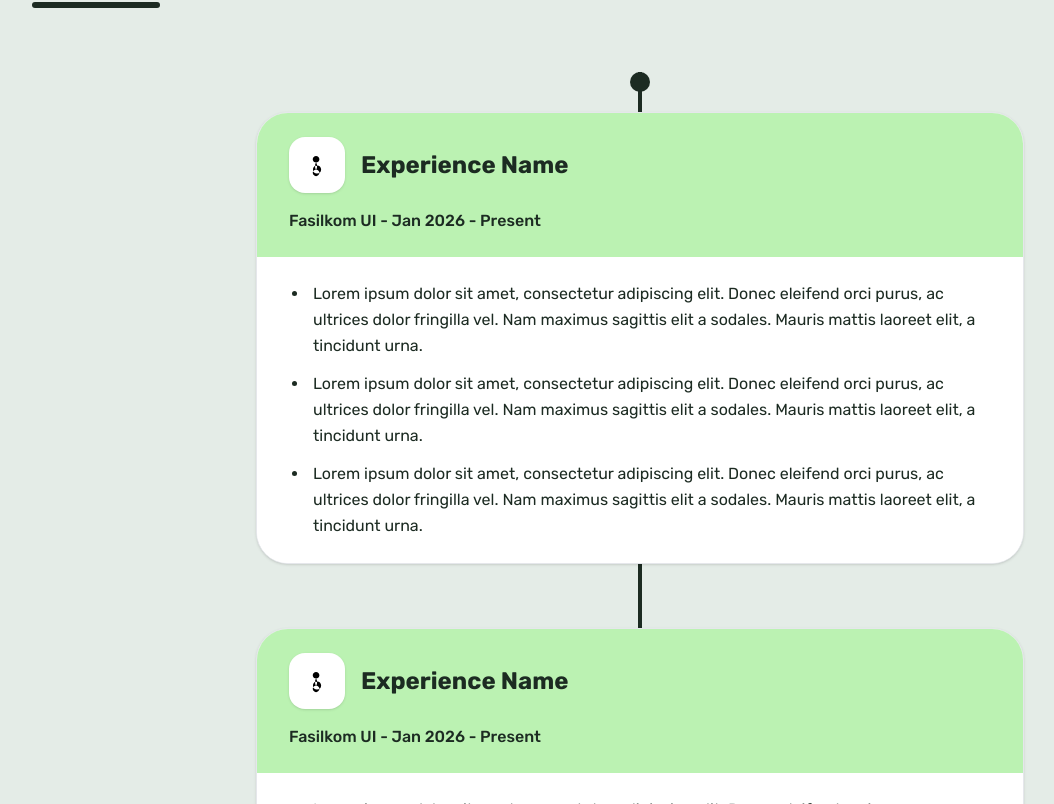
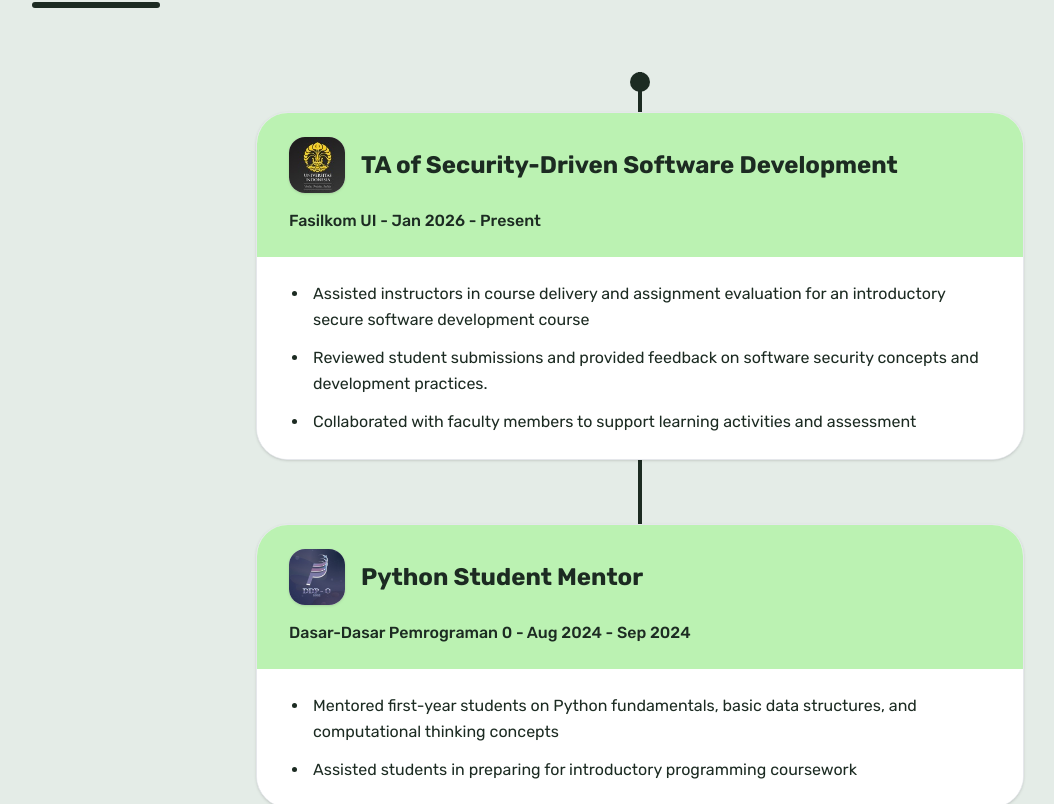
Before and after one commit to arshqiii/web-portfolio, a React (Vite) app: page / in a window 1280 px wide. Shown: the part 3160-3964 px from the top of the page, without its empty margins (0-1054 px from the left). Built offline with nearby package versions, Linux system fonts and the light colour scheme; a web font is replaced by a local one.

Commit message:
feat: filled experience section with data

```diff
--- a/src/sections/ExperienceSection.tsx
+++ b/src/sections/ExperienceSection.tsx
@@ -1,14 +1,28 @@
 import { ExperienceCard } from '../components/ExperienceCard';
+import facultyOfComputerScienceUniversityOfIndonesiaLogo from '../assets/faculty_of_computer_science_universitas_indonesia_logo.jpg';
+import ddp0Logo from '../assets/ddp0.jpg';
 
-const Experiences = new Array(2).fill({
-  title: "Experience Name",
-  subtitle: "Fasilkom UI - Jan 2026 - Present",
-  points: [
-    "Lorem ipsum dolor sit amet, consectetur adipiscing elit. Donec eleifend orci purus, ac ultrices dolor fringilla vel. Nam maximus sagittis elit a sodales. Mauris mattis laoreet elit, a tincidunt urna.",
-    "Lorem ipsum dolor sit amet, consectetur adipiscing elit. Donec eleifend orci purus, ac ultrices dolor fringilla vel. Nam maximus sagittis elit a sodales. Mauris mattis laoreet elit, a tincidunt urna.",
-    "Lorem ipsum dolor sit amet, consectetur adipiscing elit. Donec eleifend orci purus, ac ultrices dolor fringilla vel. Nam maximus sagittis elit a sodales. Mauris mattis laoreet elit, a tincidunt urna."
-  ]
-});
+const Experiences = [
+  {
+    logo: facultyOfComputerScienceUniversityOfIndonesiaLogo,
+    title: "TA of Security-Driven Software Development",
+    subtitle: "Fasilkom UI - Jan 2026 - Present",
+    points: [
+      "Assisted instructors in course delivery and assignment evaluation for an introductory secure software development course",
+      "Reviewed student submissions and provided feedback on software security concepts and development practices.",
+      "Collaborated with faculty members to support learning activities and assessment"
+    ]
+  },
+  {
+    logo: ddp0Logo,
+    title: "Python Student Mentor",
+    subtitle: "Dasar-Dasar Pemrograman 0 - Aug 2024 - Sep 2024",
+    points: [
+      "Mentored first-year students on Python fundamentals, basic data structures, and computational thinking concepts",
+      "Assisted students in preparing for introductory programming coursework"
+    ]
+  },
+];
 
 export function ExperienceSection() {
   return (
@@ -30,18 +44,13 @@ export function ExperienceSection() {
 
           {/* Cards Wrapper */}
           <div className="flex flex-col gap-16 relative z-10 w-full max-w-3xl mx-auto">
-            {Experiences.map((exp, index) => (
+            {Experiences.map((exp) => (
               <ExperienceCard
-                key={`exp-${index}`}
+                key={exp.title}
                 title={exp.title}
                 subtitle={exp.subtitle}
                 points={exp.points}
-                logo={
-                  // Temporary placeholder matching Apple logo color scheme
-                  <svg xmlns="http://www.w3.org/2000/svg" width="24" height="24" viewBox="0 0 24 24" fill="black">
-                    <path d="M12 20.592c-2.33 0-4.08-1.583-4.08-3.996 0-2.391 1.776-4.025 4.135-4.025 2.378 0 4.08 1.634 4.08 4.025 0 2.413-1.75 3.996-4.135 3.996zm-1.87-11.238c-1.393-.418-2.39-1.637-2.39-3.13 0-1.815 1.488-3.292 3.324-3.292 1.837 0 3.325 1.477 3.325 3.292 0 1.493-.997 2.712-2.39 3.13-1.042.313-1.869 1.34-1.869 2.569v2.247c0 1.229.827 2.256 1.869 2.569 1.393.418 2.39 1.637 2.39 3.13 0 1.815-1.488 3.292-3.325 3.292-1.836 0-3.324-1.477-3.324-3.292 0-1.493.997-2.712 2.39-3.13 1.042-.313 1.869-1.34 1.869-2.569v-2.247c0-1.229-.827-2.256-1.869-2.569z" clip-rule="evenodd" fill-rule="evenodd" />
-                  </svg>
-                }
+                logo={<img src={exp.logo} alt={exp.title} className="w-full h-full object-contain" />}
               />
             ))}
           </div>
```
